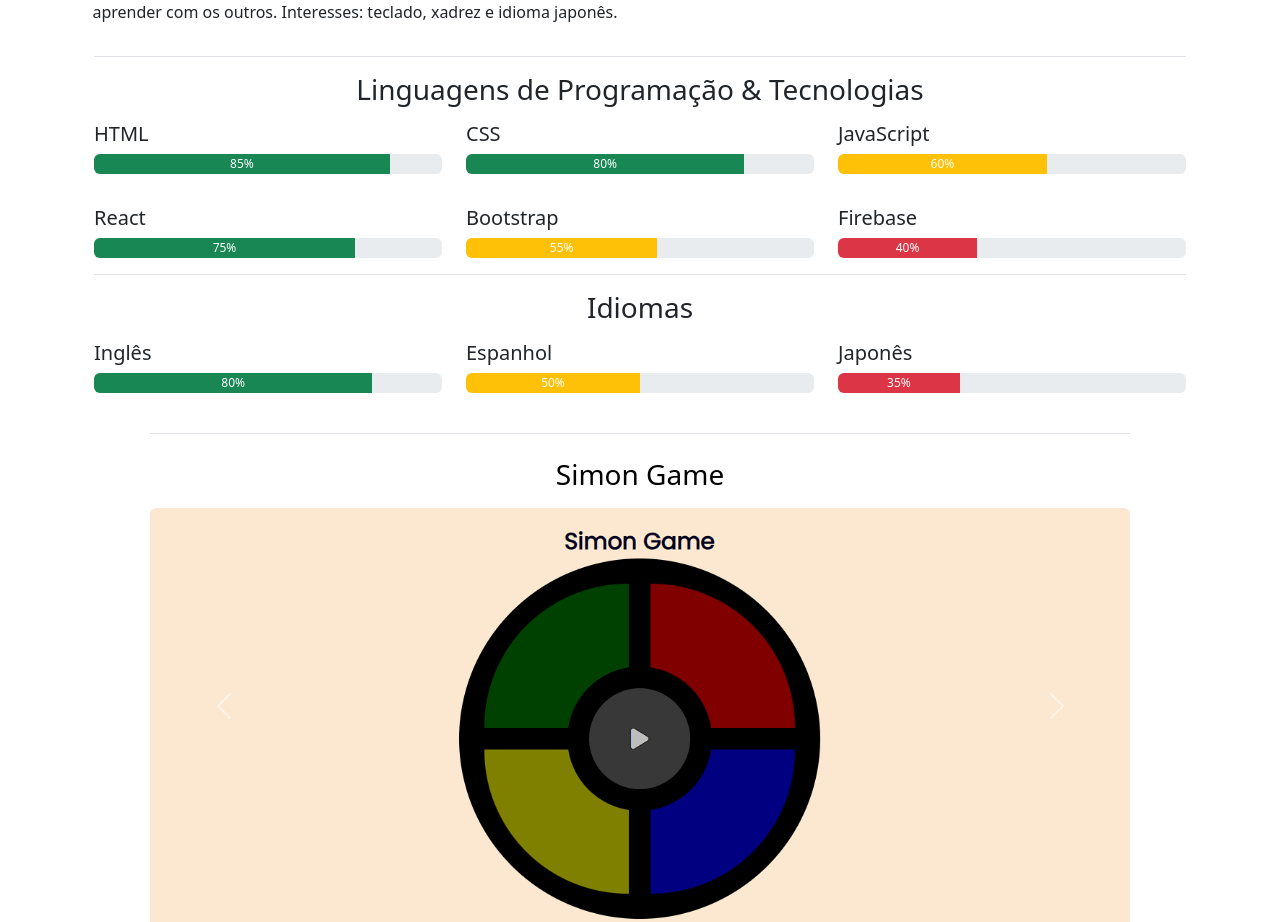
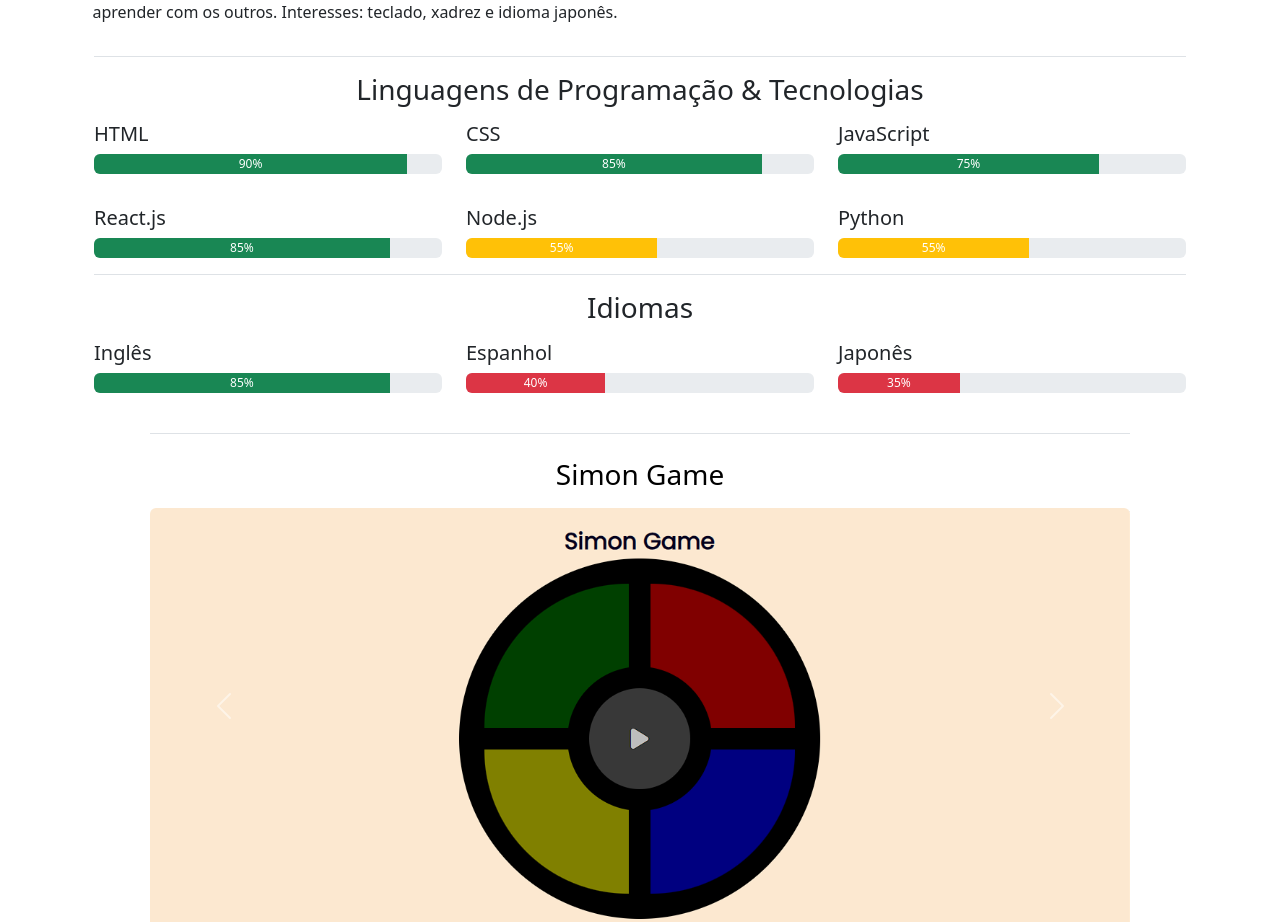
Before and after one commit to Fabken42/Portfolio, a React (Create React App) app: page / in a window 1280 px wide. Shown: the part 844-1766 px from the top of the page. Built offline with nearby package versions, Linux system fonts and the light colour scheme.

Commit message:
Update ProgressBar.js

```diff
--- a/src/components/ProgressBar.js
+++ b/src/components/ProgressBar.js
@@ -8,40 +8,40 @@ export default function BarraProgresso() {
             <Row className='text-start'>
                 <Col md={4} className="mb-3">
                     <h5>HTML</h5>
+                    <ProgressBar className='barra-progresso' now={90} label="90%" variant="success" />
+                </Col>
+                <Col md={4} className="mb-3">
+                    <h5>CSS</h5>
                     <ProgressBar className='barra-progresso' now={85} label="85%" variant="success" />
                 </Col>
                 <Col md={4} className="mb-3">
-                    <h5>CSS</h5>
-                    <ProgressBar className='barra-progresso' now={80} label="80%" variant="success" />
-                </Col>
-                <Col md={4} className="mb-3">
                     <h5>JavaScript</h5>
-                    <ProgressBar className='barra-progresso' now={60} label="60%" variant="warning" />
+                    <ProgressBar className='barra-progresso' now={75} label="75%" variant="success" />
                 </Col>
             </Row>
             <Row className="mt-3 text-start">
                 <Col md={4} className="mb-3">
-                    <h5>React</h5>
-                    <ProgressBar className='barra-progresso' now={75} label="75%" variant="success" />
+                    <h5>React.js</h5>
+                    <ProgressBar className='barra-progresso' now={85} label="85%" variant="success" />
                 </Col>
                 <Col md={4} className="mb-3">
-                    <h5>Bootstrap</h5>
+                    <h5>Node.js</h5>
                     <ProgressBar className='barra-progresso' now={55} label="55%" variant="warning" />
                 </Col>
                 <Col md={4} className="mb-3">
-                    <h5>Firebase</h5>
-                    <ProgressBar className='barra-progresso' now={40} label="40%" variant="danger" />
+                    <h5>Python</h5>
+                    <ProgressBar className='barra-progresso' now={55} label="55%" variant="warning" />
                 </Col>
             </Row>
             <h3 className='text-center mb-3 border-top pt-3'>Idiomas</h3>
             <Row className="mt-3 text-start">
                 <Col md={4} className="mb-3">
                     <h5>Inglês</h5>
-                    <ProgressBar className='barra-progresso' now={80} label="80%" variant="success" />
+                    <ProgressBar className='barra-progresso' now={85} label="85%" variant="success" />
                 </Col>
                 <Col md={4} className="mb-3">
                     <h5>Espanhol</h5>
-                    <ProgressBar className='barra-progresso' now={50} label="50%" variant="warning" />
+                    <ProgressBar className='barra-progresso' now={40} label="40%" variant="danger" />
                 </Col>
                 <Col md={4} className="mb-3">
                     <h5>Japonês</h5>
```
